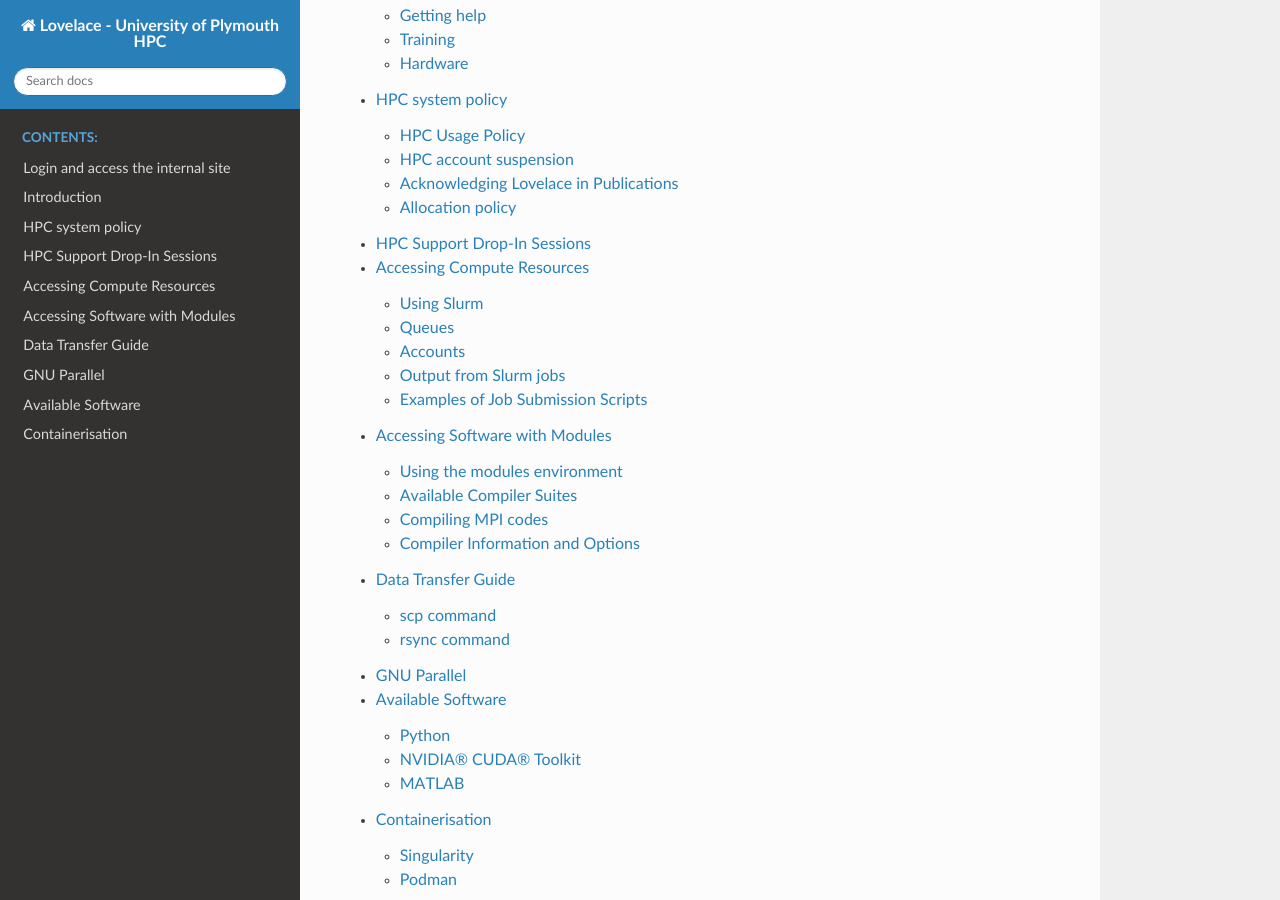
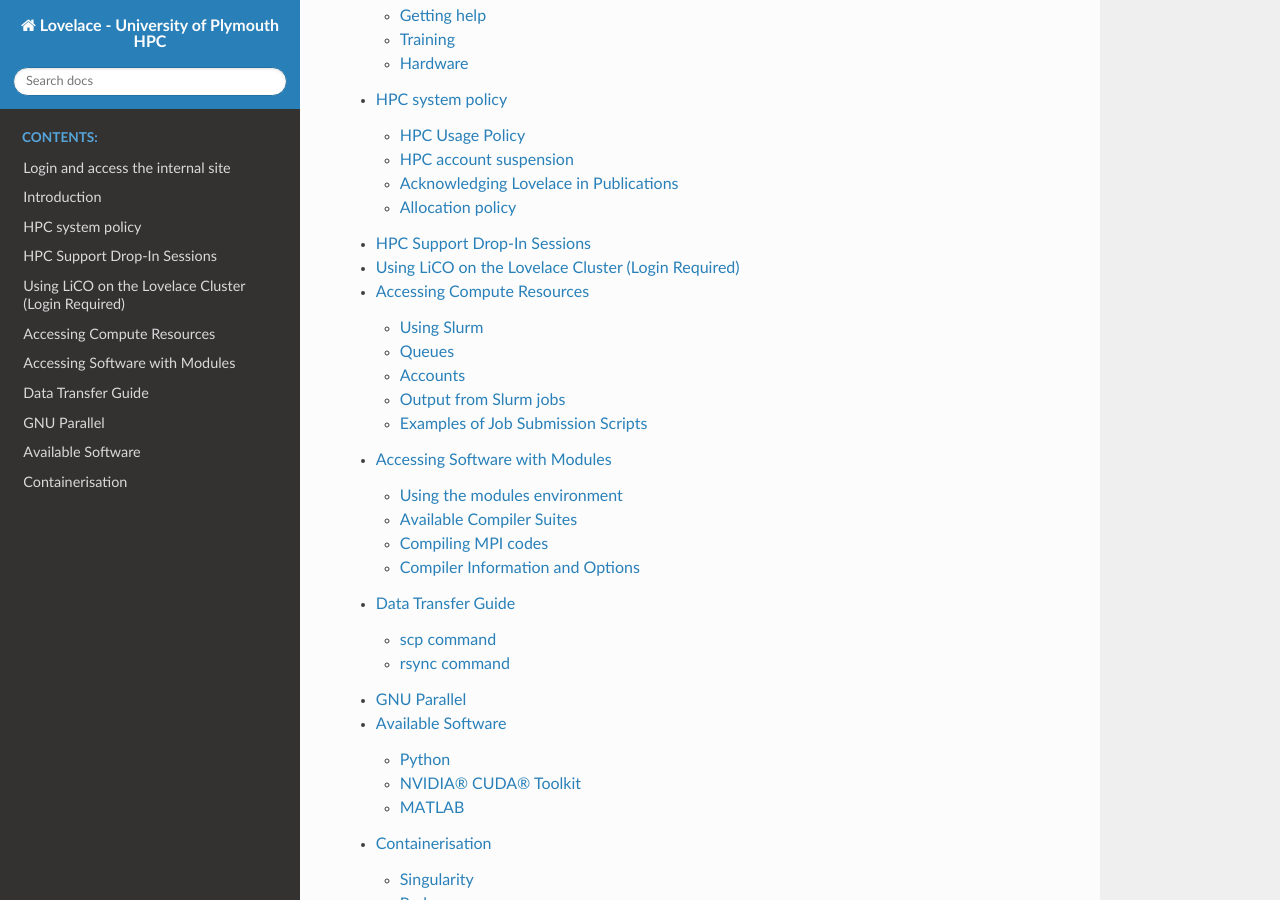
Before and after one commit to AbhinavPraveen/UoP-HPC-Docs, a Sphinx documentation site: the page built from source/index.rst, in a window 1280 px wide and 900 px high, scrolled down 509 px. Built offline with Sphinx 7.4.7 and the Read the Docs theme 3.1.0, drawn with Linux system fonts in a browser that asks for light colours.

Commit message:
Add LiCO link

```diff
--- a/source/index.rst
+++ b/source/index.rst
@@ -19,6 +19,7 @@
    user-guide/introduction
    user-guide/policy
    user-guide/dropin
+   Using LiCO on the Lovelace Cluster (Login Required) <https://docs.lovelace.plymouth.ac.uk/private/lico/>
    user-guide/resources
    user-guide/modules
    user-guide/transfer
```
